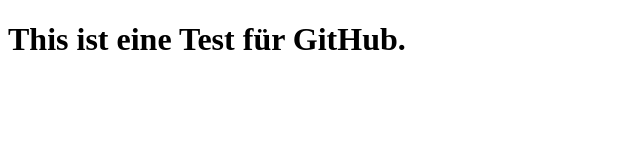
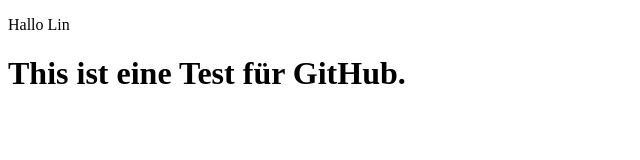
Before and after one commit to ThomasTannenberg/LinGitCopy, a plain HTML site: page index.html in a window 1280 px wide. Shown: the whole page, without its empty margins (0-640 px from the left). Drawn offline with Linux system fonts and the light colour scheme.

Commit message:
Thomas update

```diff
--- a/index.html
+++ b/index.html
@@ -5,6 +5,7 @@
   <meta http-equiv="X-UA-Compatible" content="IE=edge">
   <meta name="viewport" content="width=device-width, initial-scale=1.0">
   <title>Git Test</title>
+  <p>Hallo Lin</p>
 </head>
 <body>
   <h1>This ist eine Test für GitHub.</h1>
```
